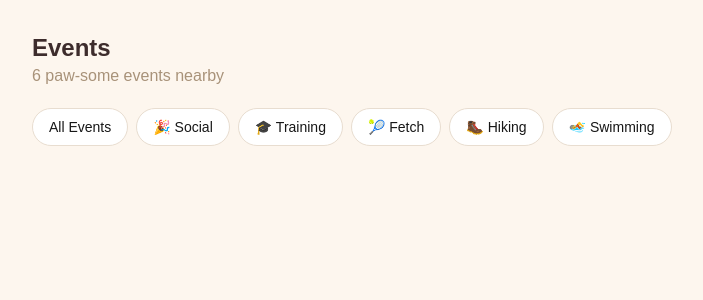
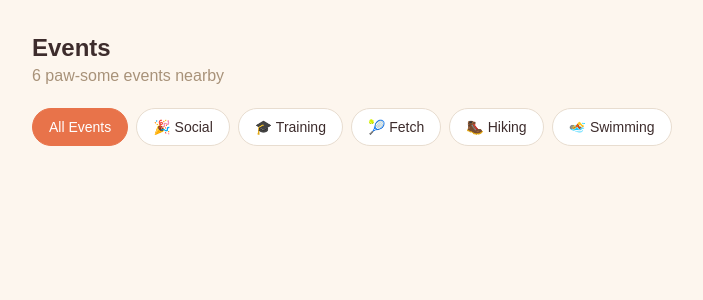
Before and after one commit to StephB-97/PawPals-App, a Next.js app in the folder web/: page /events in a window 1280 px wide. Shown: the top 300 px of the page, without its empty margins (0-703 px from the left). Built offline with nearby package versions, Linux system fonts and the light colour scheme.

Commit message:
Added active state for the filter pills

```diff
--- a/web/src/app/(main)/events/page.tsx
+++ b/web/src/app/(main)/events/page.tsx
@@ -1,3 +1,6 @@
+"use client";
+import { useState } from "react";
+
 export default function EventsPage() {
   const pills = [
     "All Events",
@@ -7,6 +10,7 @@ export default function EventsPage() {
     "🥾 Hiking",
     "🏊 Swimming",
   ];
+  const [active, setActive] = useState("All Events");
   return(
     <>
       <main className="min-h-screen bg-[#FDF6EE] p-8">
@@ -18,7 +22,11 @@ export default function EventsPage() {
             return (
               <button
                 key={index}
-                className="px-4 py-2 rounded-full border border-[#E8DDD0] bg-white text-sm"
+                onClick={() => setActive(pill)}
+                className={`px-4 py-2 rounded-full border text-sm ${
+                  active === pill ?
+                  "bg-[#E8734A] text-white border-[#E8734A]": "bg-white text-[#3D2C2C] border-[#E8DDD0]"
+                }`}
               >
                 {pill}
               </button>
```
Also changed, not shown: 1 other file (tests, documents, lock files or other folders).
